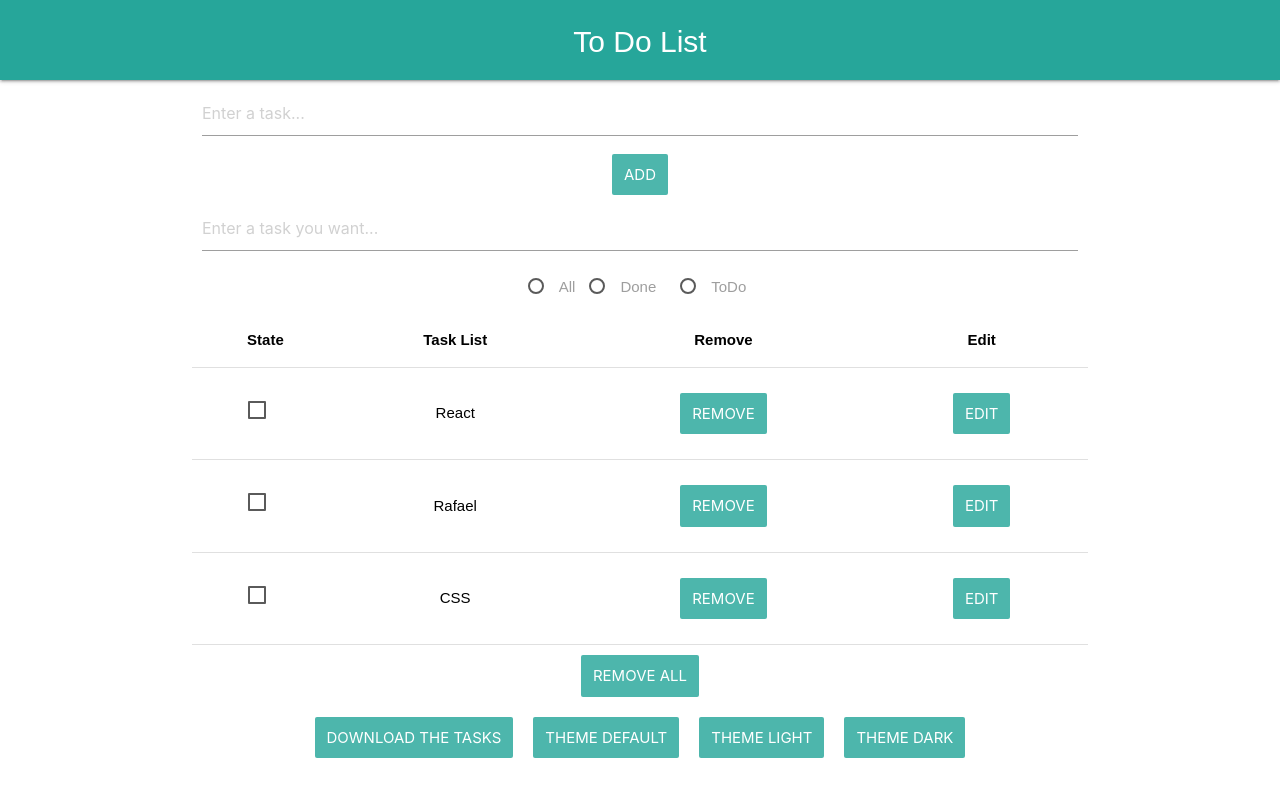
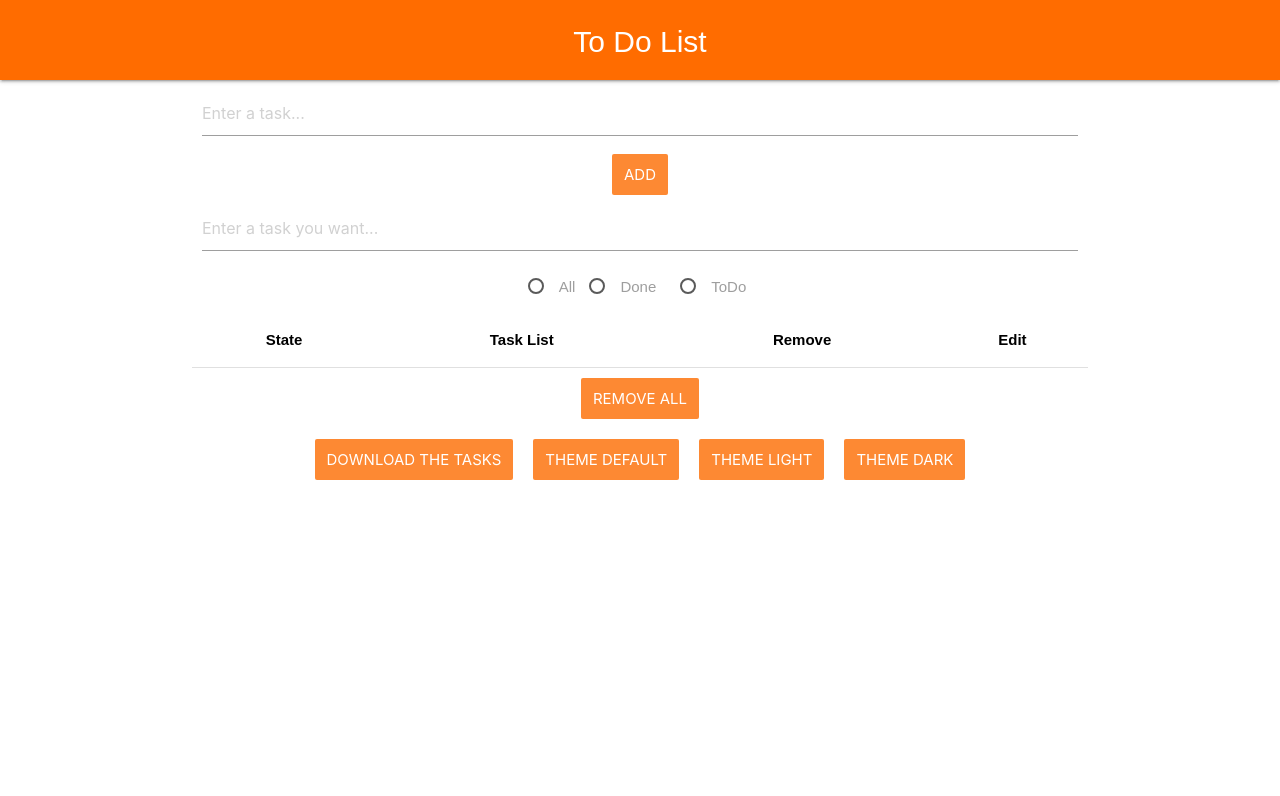
Before and after one commit to eurafaelwendt/Projeto, a React (Create React App) app: page / in a window 1280 px wide. Shown: the top 796 px of the page. Built offline with nearby package versions, Linux system fonts and the light colour scheme.

Commit message:
Implementação do local storage completo

```diff
--- a/src/App.js
+++ b/src/App.js
@@ -42,23 +42,16 @@ class App extends Component {
     super(props);
 
     this.state = {
-      tasks: [{
-        id: 0,
-        status: false,
-        nome: 'React'
-      },
-      {
-        id: 1,
-        status: false,
-        nome: 'Rafael'
-      },
-      {
-        id: 2,
-        status: false,
-        nome: 'CSS'
-      }],
+      tasks: [],
       filterFn: 'all',
       filterText: '',
+    }
+
+    const string = localStorage.getItem("tasks");
+    const value = JSON.parse(string);
+
+    if (value !== null) {
+      this.state.tasks = value;
     }
   }
 
@@ -68,28 +61,26 @@ class App extends Component {
     const { tasks } = this.state;
     const edit = prompt("Edit task:");
 
-    if (edit === ''){
-      console.log('vazio');
-    }else{
-      console.log('não é vazio')
-    }
-
     this.setState(
       {
         tasks: tasks.map((t) => {
-          if(task.id !== t.id){
+          if (task.id !== t.id) {
             return t;
           }
-          if(edit !== ''){
+          if (edit !== '') {
             console.log(edit);
             task.nome = edit;
             return task;
-          }else{
+          } else {
             return t;
           }
         }),
       }
     );
+
+    setTimeout(() => {
+      localStorage.setItem('tasks', JSON.stringify(this.state.tasks));
+    }, 0)
   }
 
   // Modifica o status da tarefa concluida/pendente
@@ -107,6 +98,10 @@ class App extends Component {
         }),
       }
     );
+
+    setTimeout(() => {
+      localStorage.setItem('tasks', JSON.stringify(this.state.tasks));
+    }, 0)
   }
 
   // Remove uma task da lista
@@ -117,14 +112,22 @@ class App extends Component {
     this.setState(
       {
         tasks: tasks.filter((t) => {
-          return task.id !== t.id;
+          if (task.id !== t.id) {
+            return t;
+          }
         }),
       }
     );
+
+    setTimeout(() => {
+      localStorage.setItem('tasks', JSON.stringify(this.state.tasks));
+    }, 0)
   }
 
   // Remove todas as tasks da lista
   removeAll = () => {
+
+    localStorage.removeItem('tasks');
 
     this.setState(
       {
@@ -171,12 +174,17 @@ class App extends Component {
 
   // Adiciona uma nova task
   listenerSubmit = task => {
+
     this.setState({
       tasks: [
         ...this.state.tasks,
-        { id: this.state.tasks.length, nome: task.nome, status: false }
+        { id: this.state.tasks.length, status: false, nome: task.nome }
       ]
     })
+
+    setTimeout(() => {
+      localStorage.setItem('tasks', JSON.stringify(this.state.tasks));
+    }, 0)
   }
 
   render() {
@@ -185,13 +193,14 @@ class App extends Component {
         <Header changeTheme={this.props.changeTheme}></Header>
         <div className="container">
           <Form listenerSubmit={this.listenerSubmit}
-            setFilterText={this.setFilterText}></Form>
+            setFilterText={this.setFilterText}
+            tasks={this.state.tasks}></Form>
           <p>
             <label>
               <input className="with-gap"
                 name="group1"
                 type="radio"
-                  onClick={this.filterRadiousAll}/>
+                onClick={this.filterRadiousAll} />
               <span>All</span>
             </label>
             <label className="margin">
--- a/src/Form.js
+++ b/src/Form.js
@@ -15,7 +15,6 @@ class Form extends Component {
 
         this.stateInicial = {
             nome: '',
-            search: '',
         }
 
         this.state = this.stateInicial;
--- a/src/Inicial.js
+++ b/src/Inicial.js
@@ -2,7 +2,6 @@ import React, { Fragment, useState, useEffect } from "react";
 import { ThemeProvider } from "styled-components";
 import { lightTheme, darkTheme, defaultTheme } from "./theme";
 import GlobalTheme from "./globals";
-import styled from "styled-components";
 import App from './App.js';
 import './App.css';
 import 'materialize-css/dist/css/materialize.min.css'
@@ -56,22 +55,4 @@ function Inicial() {
   );
 }
 
-const Container = styled.div`
-  display: flex;
-  justify-content: space-between;
-  align-items: center;
-`;
-
-const Title = styled.h1`
-  font-size: 30px;
-  margin-left: 15px;
-`;
-
-const ButtonChange = styled.button`
-  width: 100px;
-  height: 40px;
-  margin-right: 20px;
-  border-radius: 10px;
-`;
-
 export default Inicial;
--- a/src/globals.js
+++ b/src/globals.js
@@ -16,6 +16,7 @@ export default createGlobalStyle`
   input{
     padding: 5px;
     margin: 10px;
+    color: ${({ theme }) => theme.input};
   }
 
   a{
--- a/src/theme.js
+++ b/src/theme.js
@@ -1,21 +1,23 @@
 export const defaultTheme = {
   body: "#fff",
   text: "black",
-  nav: "#26a69a",
-  button: "#4db6ac"
-
+  nav: "#FF6C00",
+  button: "#FD8933",
+  input: "black"
 };
 
 export const lightTheme = {
     body: "#fff",
     text: "#8EA08E",
     nav: "#9E9C9C",
-    button: "#9E9C9C"
+    button: "#9E9C9C",
+    input: "#9E9C9C"
   };
 
   export const darkTheme = {
     body: "#111",
     text: "#fafafa",
     nav: "#3D3D3D",
-    button: "#3D3D3D"
+    button: "#3D3D3D",
+    input: "white"
   };
```
Lines whose indentation alone changed are shown as unchanged.
